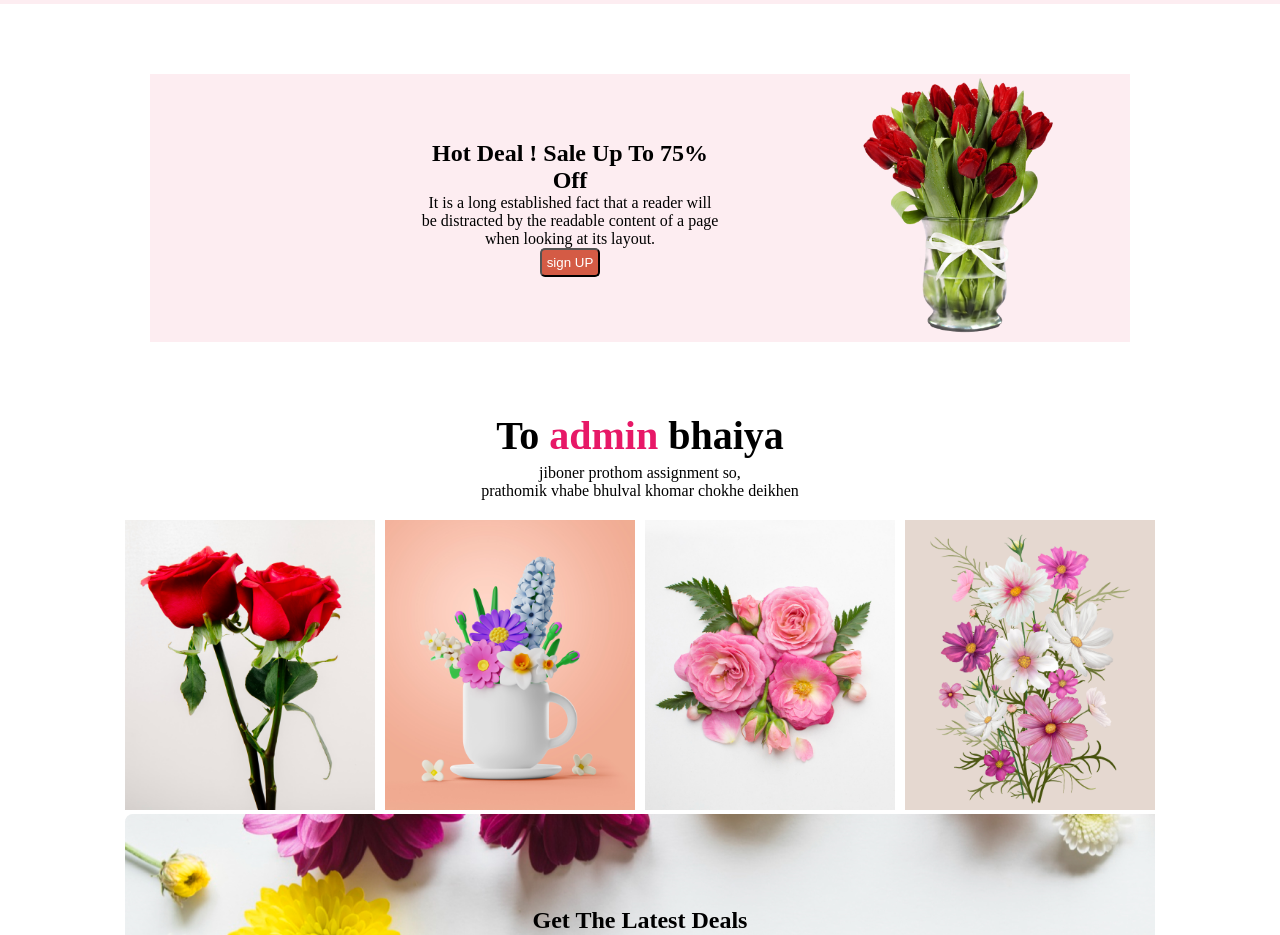
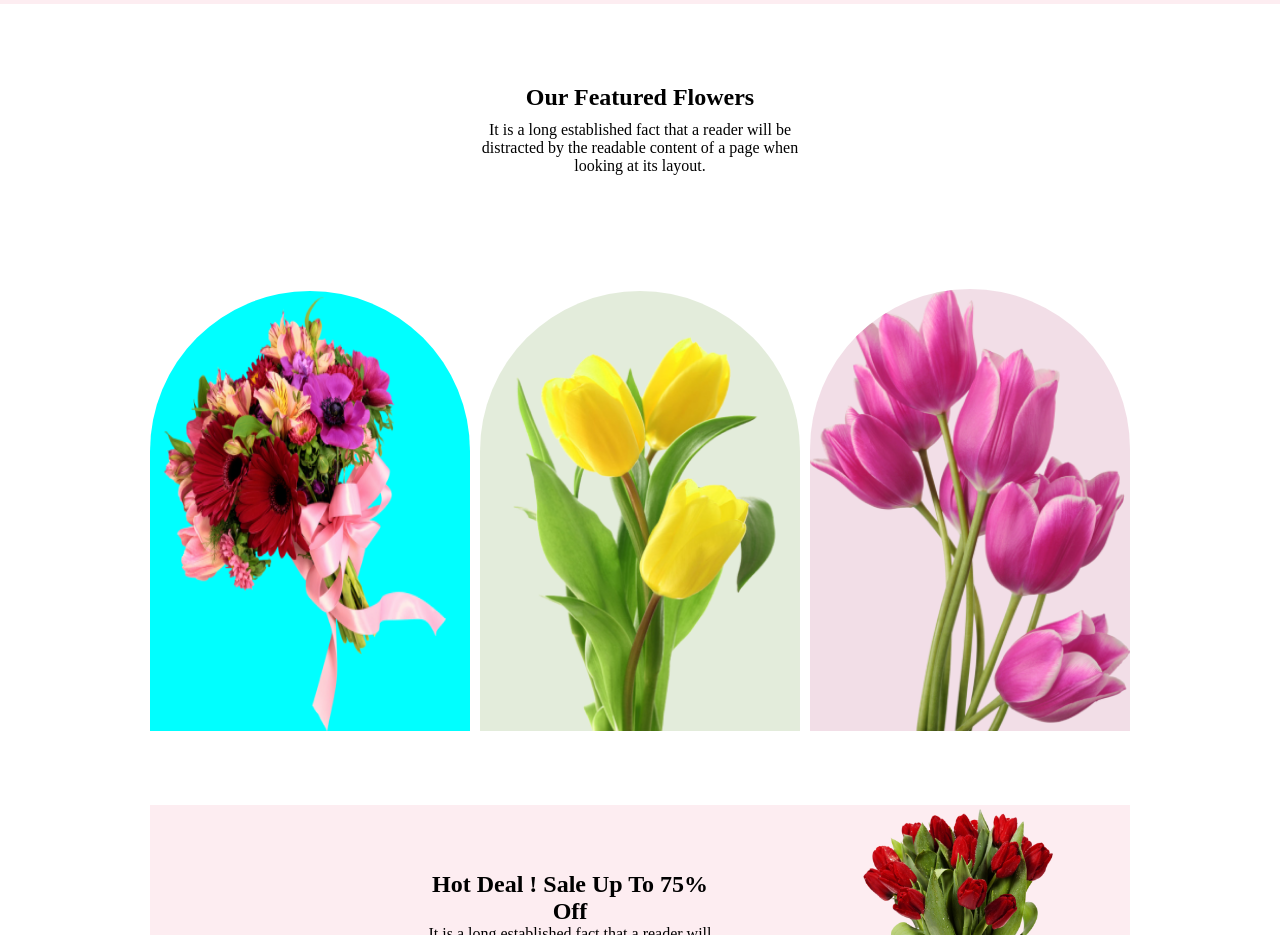
Before and after one commit to sagormukaddesh/flower-shop-assignment-first, a plain HTML site: page index.html in a window 1280 px wide. Shown: the part 400-1335 px from the top of the page. Drawn offline with Linux system fonts and the light colour scheme.

Commit message:
added new section in header part

```diff
--- a/index.html
+++ b/index.html
@@ -26,6 +26,42 @@
 
 
     </div>
+
+     <section class="header-features-section">
+
+        <div class="feature-description">
+            <h2 class="feature-content" >
+                <b>Our Featured Flowers</b>
+            </h2>
+            <p>
+                It is a long established fact that a reader will be distracted by the readable content of a page when looking at its layout.
+            </p>
+        </div>
+    <div class="various-flowers-banners">
+        <div class="flowers-banners">
+            <img class="pngwing-5" src="./flowers/pngwing 5.png" alt="">
+        </div>
+
+        <div class="flowers-banners-">
+            <img class="pngwing-7" src="./flowers/pngwing 7.png" alt="">
+        </div>
+
+        <div class="flowers-banners">
+            <img class="pngwing-6" src="./flowers/pngwing 6.png" alt="">
+        </div>
+
+        </div>
+
+    </div>
+
+
+     </section>
+
+
+
+
+
+
 </header>
 <!--this is main part-->
 
--- a/style.css
+++ b/style.css
@@ -33,6 +33,57 @@
 background:rgb(212, 91, 69);
 color: white;
 }
+/*header-features-section*/
+
+.feature-description{
+    text-align: center;
+    width: 350px;
+    align-items: center;
+    margin: auto;
+}
+.feature-content{
+   padding-top: 80px;
+   padding-bottom: 10px;
+}
+.pngwing-5{
+    width: 320px;
+    height: 440px;
+    background-color: aqua;
+    border-radius: 300px 300px 0px 0px;
+
+}
+.pngwing-7{
+    width: 320px;
+    height: 440px;
+    background-color: rgba(71,125,17,0.15);
+    border-radius: 300px 300px 0px 0px;
+}
+.pngwing-6{
+    width: 320px;
+    height:420 ;
+
+    background-color:rgba(167,33,98, 0.15);
+    border-radius: 300px 300px 0px 0px;
+}
+.various-flowers-banners{
+    height: 70vh;
+    display: flex;
+    align-items:end;
+    justify-content:center;
+    gap: 10px;
+
+}
+
+
+
+
+
+
+
+
+
+
+
 /*main part styles*/
 .readable-content{
     margin:70px 150px 70px 150px;
```
